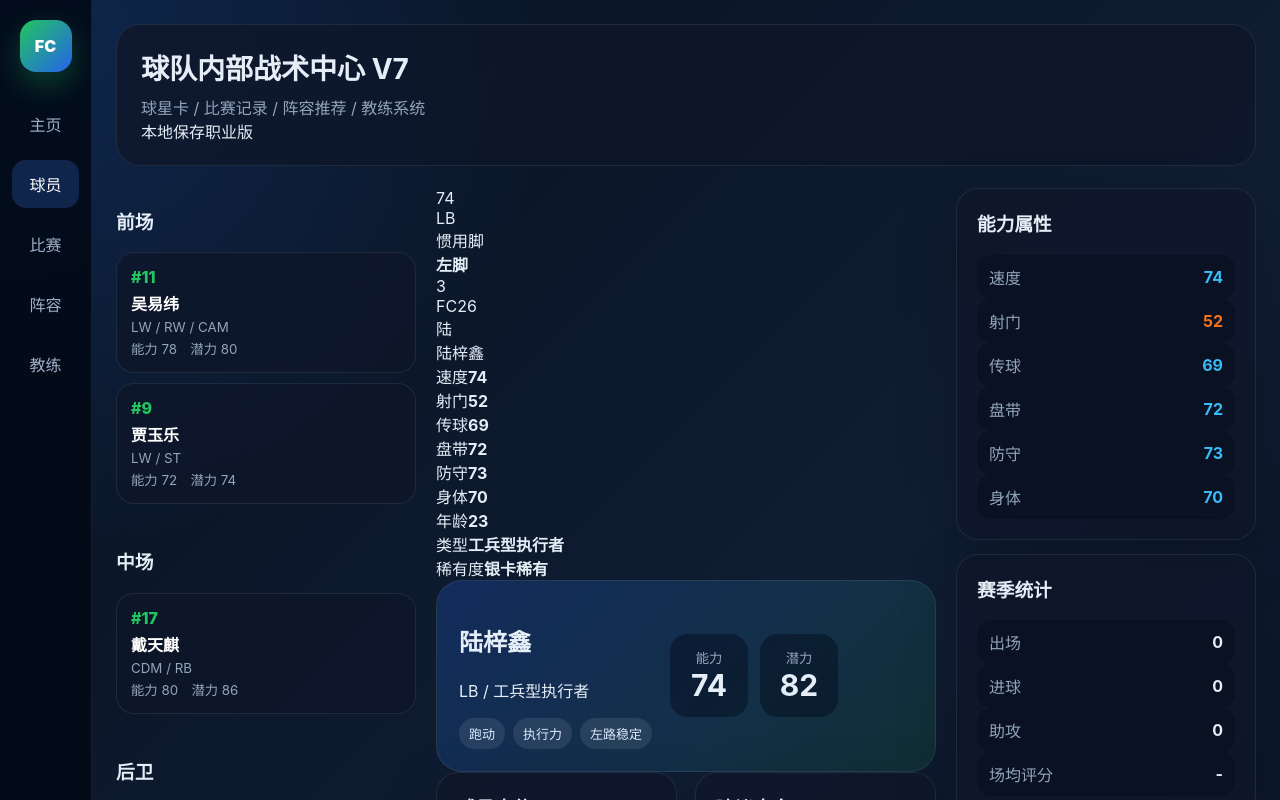
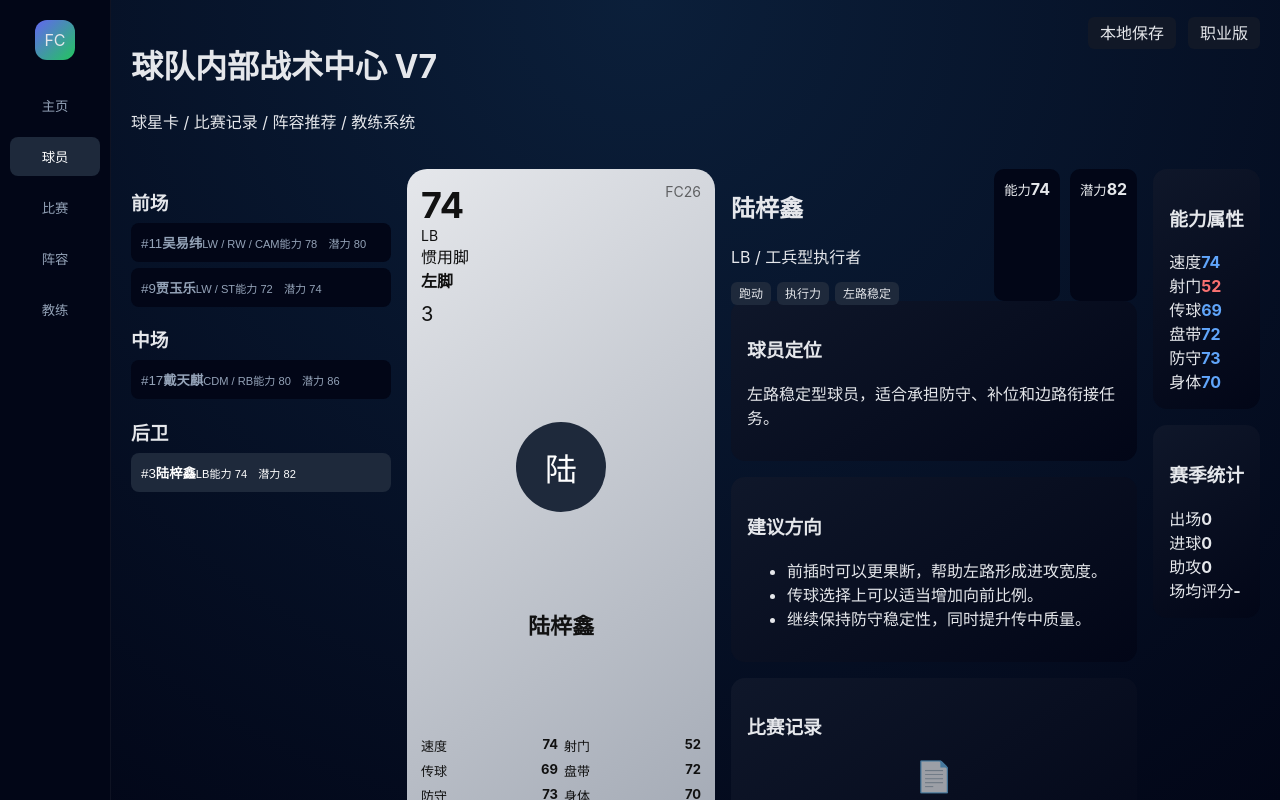
Before and after one commit to 3151918669-png/football, a React (Vite) app: page / in a window 1280 px wide. Shown: the top 800 px of the page. Built offline with nearby package versions, Linux system fonts and the light colour scheme.

Commit message:
Update styles.css

```diff
--- a/src/styles.css
+++ b/src/styles.css
@@ -1,477 +1,252 @@
-* {
-  box-sizing: border-box;
+/* ===== 基础 ===== */
+body {
+  margin: 0;
+  font-family: "Inter", "PingFang SC", sans-serif;
+  background: radial-gradient(circle at top, #0b1f3a, #020617);
+  color: #e5e7eb;
 }
 
-body {
-  margin: 0;
-  background: #07111f;
-  color: #e5edf7;
-  font-family: Inter, system-ui, -apple-system, BlinkMacSystemFont, "Segoe UI",
-    sans-serif;
-}
-
-button,
-input,
-textarea,
-select {
-  font: inherit;
-}
-
-button {
-  cursor: pointer;
-}
-
+/* ===== 布局 ===== */
 .fm-shell {
-  min-height: 100vh;
   display: flex;
-  background:
-    radial-gradient(circle at top left, rgba(41, 121, 255, 0.22), transparent 30%),
-    linear-gradient(135deg, #07111f 0%, #101d33 55%, #08111f 100%);
+  height: 100vh;
 }
 
 /* 左侧导航 */
 .fm-left-nav {
-  width: 92px;
-  padding: 20px 12px;
-  background: rgba(3, 10, 22, 0.88);
-  border-right: 1px solid rgba(255, 255, 255, 0.08);
+  width: 90px;
+  background: #020617;
+  border-right: 1px solid rgba(255,255,255,0.05);
   display: flex;
   flex-direction: column;
-  gap: 12px;
-  position: sticky;
-  top: 0;
-  height: 100vh;
+  align-items: center;
+  padding: 20px 10px;
 }
 
 .club-badge {
-  width: 52px;
-  height: 52px;
-  margin: 0 auto 16px;
-  border-radius: 16px;
-  background: linear-gradient(135deg, #22c55e, #2563eb);
-  display: grid;
-  place-items: center;
-  font-weight: 900;
-  color: white;
-  box-shadow: 0 12px 30px rgba(34, 197, 94, 0.28);
+  width: 40px;
+  height: 40px;
+  border-radius: 12px;
+  background: linear-gradient(135deg, #6366f1, #22c55e);
+  display: flex;
+  align-items: center;
+  justify-content: center;
+  margin-bottom: 20px;
 }
 
 .nav-item {
-  border: 0;
-  border-radius: 14px;
-  padding: 12px 8px;
-  color: #9fb0c7;
+  margin: 6px 0;
+  padding: 10px;
+  width: 100%;
   background: transparent;
-  transition: 0.2s;
+  border: none;
+  color: #94a3b8;
+  cursor: pointer;
 }
 
-.nav-item:hover,
 .nav-item.active {
+  background: #1e293b;
   color: white;
-  background: rgba(59, 130, 246, 0.22);
+  border-radius: 8px;
 }
 
 /* 主体 */
 .fm-main {
   flex: 1;
-  padding: 24px;
-  min-width: 0;
+  padding: 20px;
+  overflow-y: auto;
 }
 
+/* 顶部 */
 .fm-topbar {
-  margin-bottom: 22px;
-  padding: 22px 24px;
-  border-radius: 24px;
-  background: rgba(15, 23, 42, 0.76);
-  border: 1px solid rgba(255, 255, 255, 0.08);
+  display: flex;
+  justify-content: space-between;
+  margin-bottom: 20px;
 }
 
-.fm-topbar h1 {
-  margin: 0 0 8px;
-  font-size: 28px;
+.top-actions span {
+  margin-left: 12px;
+  padding: 6px 12px;
+  background: #111827;
+  border-radius: 6px;
 }
 
-.fm-topbar p,
-.muted {
-  margin: 0;
-  color: #93a4bb;
+/* ===== 卡片 ===== */
+.panel {
+  background: linear-gradient(145deg, #0f172a, #020617);
+  border-radius: 14px;
+  padding: 16px;
+  margin-bottom: 16px;
 }
 
-/* 通用面板 */
-.panel {
-  background: rgba(15, 23, 42, 0.84);
-  border: 1px solid rgba(255, 255, 255, 0.08);
-  border-radius: 22px;
-  padding: 20px;
-  box-shadow: 0 20px 60px rgba(0, 0, 0, 0.2);
-}
-
-.panel h2,
-.panel h3 {
-  margin-top: 0;
-}
-
-.wide {
+.panel.wide {
   grid-column: span 2;
 }
 
 .dashboard-grid {
   display: grid;
-  grid-template-columns: repeat(4, minmax(0, 1fr));
-  gap: 18px;
+  grid-template-columns: repeat(2, 1fr);
+  gap: 16px;
 }
 
-.info-card span {
-  color: #93a4bb;
+/* ===== 球员布局 ===== */
+.player-layout {
+  display: flex;
+  gap: 16px;
 }
 
-.info-card strong {
-  display: block;
-  margin-top: 10px;
-  font-size: 34px;
-  color: #fff;
+/* 左侧球员列表 */
+.player-list {
+  width: 260px;
 }
 
-/* 球员页布局 */
-.player-layout {
-  display: grid;
-  grid-template-columns: 300px minmax(0, 1fr) 300px;
-  gap: 20px;
+.player-group h3 {
+  margin-bottom: 8px;
 }
 
-.player-list,
-.right-analysis {
-  display: flex;
-  flex-direction: column;
-  gap: 14px;
+.player-row {
+  display: block;
+  width: 100%;
+  margin-bottom: 6px;
+  padding: 10px;
+  border-radius: 8px;
+  background: #020617;
+  border: none;
+  text-align: left;
+  color: #94a3b8;
 }
 
-.side-title {
-  color: #93a4bb;
-  font-size: 14px;
-  margin: 4px 0;
-}
-
-.search-input,
-input,
-textarea,
-select {
-  width: 100%;
-  border: 1px solid rgba(255, 255, 255, 0.1);
-  outline: none;
-  color: white;
-  background: rgba(2, 6, 23, 0.58);
-  border-radius: 14px;
-  padding: 12px 14px;
-}
-
-textarea {
-  min-height: 110px;
-  resize: vertical;
-  margin-top: 14px;
-}
-
-.filter-row,
-.compare-selects {
-  display: flex;
-  gap: 8px;
-  flex-wrap: wrap;
-}
-
-.filter-btn {
-  border: 0;
-  padding: 8px 12px;
-  border-radius: 999px;
-  background: rgba(148, 163, 184, 0.14);
-  color: #cbd5e1;
-}
-
-.filter-btn.active {
-  background: #2563eb;
+.player-row.active {
+  background: #1e293b;
   color: white;
 }
 
-.player-row {
-  width: 100%;
-  text-align: left;
-  margin-bottom: 10px;
-  padding: 14px;
-  border: 1px solid rgba(255, 255, 255, 0.08);
-  border-radius: 18px;
-  background: rgba(15, 23, 42, 0.78);
-  color: white;
-  display: grid;
-  gap: 4px;
-  transition: 0.18s;
+/* 中间 */
+.fm-player-page {
+  flex: 1;
 }
 
-.player-row:hover,
-.player-row.active {
-  border-color: rgba(34, 197, 94, 0.65);
-  background: rgba(34, 197, 94, 0.12);
-  transform: translateY(-1px);
+.v7-player-grid {
+  display: flex;
+  gap: 16px;
 }
 
-.player-row span {
-  color: #22c55e;
-  font-weight: 800;
+/* ===== 球星卡 ===== */
+.star-card {
+  width: 280px;
+  background: linear-gradient(145deg, #e5e7eb, #9ca3af);
+  border-radius: 20px;
+  padding: 14px;
+  color: #111;
+  display: flex;
+  flex-direction: column;
+  justify-content: space-between;
 }
 
-.player-row small {
-  color: #93a4bb;
+/* 顶部 */
+.card-top {
+  display: flex;
+  justify-content: space-between;
 }
 
-/* 球员头部 */
-.player-hero {
-  display: grid;
-  grid-template-columns: auto 1fr auto;
-  gap: 18px;
-  align-items: center;
-  padding: 22px;
-  border-radius: 26px;
-  background: linear-gradient(135deg, rgba(37, 99, 235, 0.25), rgba(34, 197, 94, 0.12));
-  border: 1px solid rgba(255, 255, 255, 0.08);
+.card-rating {
+  font-size: 36px;
+  font-weight: bold;
 }
 
-.number-card {
-  width: 86px;
-  height: 100px;
-  border-radius: 22px;
-  background: linear-gradient(180deg, #2563eb, #22c55e);
-  display: grid;
-  place-items: center;
-  box-shadow: 0 18px 45px rgba(37, 99, 235, 0.28);
+.card-position {
+  font-size: 14px;
 }
 
-.number-card.small {
-  width: 64px;
-  height: 72px;
+.card-number {
+  margin-top: 10px;
+  font-size: 20px;
 }
 
-.number-card span {
-  font-size: 38px;
-  font-weight: 900;
+.card-brand {
+  font-size: 14px;
+  opacity: 0.6;
 }
 
-.hero-info h2 {
-  margin: 0 0 8px;
-  font-size: 30px;
+/* 头像 */
+.card-avatar {
+  display: flex;
+  justify-content: center;
+  margin: 10px 0;
 }
 
-.hero-info p {
-  margin: 0 0 12px;
-  color: #cbd5e1;
+.avatar-placeholder {
+  width: 90px;
+  height: 90px;
+  background: #1e293b;
+  border-radius: 50%;
+  color: white;
+  font-size: 32px;
+  display: flex;
+  align-items: center;
+  justify-content: center;
 }
 
-.meta-row,
-.tag-row {
-  display: flex;
-  flex-wrap: wrap;
-  gap: 8px;
+/* 名字 */
+.card-name {
+  text-align: center;
+  font-size: 22px;
+  font-weight: bold;
+  margin-bottom: 10px;
 }
 
-.meta-row span,
-.tag-row span {
-  padding: 6px 10px;
-  border-radius: 999px;
-  background: rgba(255, 255, 255, 0.09);
-  color: #dbeafe;
+/* 属性 */
+.card-stats {
+  display: grid;
+  grid-template-columns: repeat(2, 1fr);
+  gap: 6px;
   font-size: 13px;
 }
 
-.tag-row.vertical {
-  align-items: flex-start;
+.card-stats div {
+  display: flex;
+  justify-content: space-between;
+}
+
+/* 底部 */
+.card-bottom {
+  margin-top: 10px;
+  display: flex;
+  justify-content: space-between;
+  font-size: 12px;
+}
+
+/* ===== 详情区 ===== */
+.v7-detail {
+  flex: 1;
+}
+
+.player-hero {
+  display: flex;
+  justify-content: space-between;
+}
+
+.tag-row span {
+  background: #1e293b;
+  padding: 4px 8px;
+  border-radius: 6px;
+  margin-right: 6px;
+  font-size: 12px;
 }
 
 .ability-box {
   display: flex;
-  gap: 12px;
+  gap: 10px;
 }
 
 .ability-box div {
-  min-width: 78px;
-  padding: 14px;
-  border-radius: 18px;
-  background: rgba(2, 6, 23, 0.42);
+  background: #020617;
+  padding: 10px;
+  border-radius: 10px;
   text-align: center;
 }
 
-.ability-box small {
-  display: block;
-  color: #93a4bb;
-}
-
-.ability-box strong {
-  font-size: 30px;
-}
-
-/* tabs */
-.fm-tabs {
-  display: flex;
-  gap: 10px;
-  margin: 18px 0;
-}
-
-.fm-tabs span {
-  padding: 9px 14px;
-  border-radius: 999px;
-  color: #93a4bb;
-  background: rgba(148, 163, 184, 0.1);
-}
-
-.fm-tabs .active {
-  color: white;
-  background: #2563eb;
-}
-
-.fm-content-grid {
-  display: grid;
-  grid-template-columns: repeat(2, minmax(0, 1fr));
-  gap: 18px;
-}
-
-.positive-list li,
-.panel li {
-  margin-bottom: 8px;
-  color: #dbeafe;
-}
-
-/* 球场 */
-.pitch-map {
-  position: relative;
-  overflow: hidden;
-  border-radius: 20px;
-  background:
-    linear-gradient(90deg, rgba(22, 163, 74, 0.95), rgba(21, 128, 61, 0.95)),
-    repeating-linear-gradient(90deg, transparent 0 14%, rgba(255, 255, 255, 0.06) 14% 16%);
-  border: 2px solid rgba(255, 255, 255, 0.28);
-}
-
-.pitch-map.large {
-  height: 260px;
-}
-
-.pitch-map.mini {
-  height: 150px;
-  margin-bottom: 14px;
-}
-
-.pitch-line.half {
-  position: absolute;
-  left: 50%;
-  top: 0;
-  width: 2px;
-  height: 100%;
-  background: rgba(255, 255, 255, 0.4);
-}
-
-.pitch-circle {
-  position: absolute;
-  left: 50%;
-  top: 50%;
-  width: 72px;
-  height: 72px;
-  border: 2px solid rgba(255, 255, 255, 0.38);
-  border-radius: 50%;
-  transform: translate(-50%, -50%);
-}
-
-.box {
-  position: absolute;
-  top: 28%;
-  width: 16%;
-  height: 44%;
-  border: 2px solid rgba(255, 255, 255, 0.38);
-}
-
-.box.left {
-  left: 0;
-  border-left: 0;
-}
-
-.box.right {
-  right: 0;
-  border-right: 0;
-}
-
-.pitch-dot {
-  position: absolute;
-  width: 18px;
-  height: 18px;
-  border-radius: 999px;
-  transform: translate(-50%, -50%);
-}
-
-.pitch-dot.main {
-  background: #facc15;
-  box-shadow: 0 0 0 7px rgba(250, 204, 21, 0.22);
-}
-
-.pitch-dot.secondary {
-  background: #38bdf8;
-}
-
-.pitch-dot.dark {
-  background: rgba(15, 23, 42, 0.45);
-}
-
-/* 表格与表单 */
-.basic-table {
-  display: grid;
-  grid-template-columns: repeat(2, 1fr);
-  gap: 12px;
-}
-
-.basic-table div,
-.attr-row,
-.position-row,
-.season-row,
-.rank-row,
-.compare-attr-row {
-  display: flex;
-  align-items: center;
-  justify-content: space-between;
-  gap: 12px;
-  padding: 10px 12px;
-  border-radius: 14px;
-  background: rgba(2, 6, 23, 0.34);
-}
-
-.basic-table span,
-.attr-row span,
-.position-row span,
-.season-row span {
-  color: #93a4bb;
-}
-
-.elite {
-  color: #22c55e;
-}
-
-.good {
-  color: #38bdf8;
-}
-
-.weak {
-  color: #f97316;
-}
-
-.form-grid {
-  display: grid;
-  grid-template-columns: repeat(5, 1fr);
-  gap: 12px;
-}
-
-.primary-btn {
-  margin-top: 14px;
-  border: 0;
-  border-radius: 14px;
-  padding: 12px 18px;
-  color: white;
-  background: linear-gradient(135deg, #2563eb, #16a34a);
-  font-weight: 800;
-}
-
+/* ===== 表格 ===== */
 .table-wrap {
   overflow-x: auto;
 }
@@ -479,147 +254,55 @@ textarea {
 table {
   width: 100%;
   border-collapse: collapse;
-  min-width: 620px;
 }
 
-th,
-td {
-  padding: 12px;
-  border-bottom: 1px solid rgba(255, 255, 255, 0.08);
-  text-align: left;
-}
-
-th {
-  color: #93a4bb;
-}
-
-.empty-match {
-  padding: 20px;
-  border-radius: 18px;
-  background: rgba(2, 6, 23, 0.32);
-  color: #93a4bb;
-}
-
-/* 对比页 */
-.compare-page,
-.match-page {
-  display: grid;
-  gap: 18px;
-}
-
-.compare-grid {
-  display: grid;
-  grid-template-columns: repeat(2, minmax(0, 1fr));
-  gap: 18px;
-}
-
-.compare-card h3 {
-  margin-bottom: 4px;
-}
-
-.compare-card p {
-  color: #93a4bb;
-}
-
-.compare-attr-row {
-  display: grid;
-  grid-template-columns: 1fr 50px 1fr 50px 1fr;
+th, td {
+  padding: 8px;
+  border-bottom: 1px solid #1e293b;
   text-align: center;
 }
 
-.compare-attr-row strong {
-  color: #dbeafe;
+/* ===== 表单 ===== */
+.form-grid {
+  display: grid;
+  grid-template-columns: repeat(2, 1fr);
+  gap: 10px;
 }
 
-/* 移动端适配 */
-@media (max-width: 1180px) {
-  .player-layout {
-    grid-template-columns: 260px 1fr;
-  }
-
-  .right-analysis {
-    grid-column: span 2;
-    display: grid;
-    grid-template-columns: repeat(3, 1fr);
-  }
-
-  .dashboard-grid {
-    grid-template-columns: repeat(2, 1fr);
-  }
-
-  .form-grid {
-    grid-template-columns: repeat(2, 1fr);
-  }
+input, textarea {
+  background: #020617;
+  border: 1px solid #1e293b;
+  color: white;
+  padding: 8px;
+  border-radius: 6px;
 }
 
-@media (max-width: 760px) {
-  .fm-shell {
-    display: block;
-  }
+textarea {
+  margin-top: 10px;
+  width: 100%;
+}
 
-  .fm-left-nav {
-    width: 100%;
-    height: auto;
-    position: sticky;
-    top: 0;
-    z-index: 20;
-    flex-direction: row;
-    overflow-x: auto;
-    padding: 10px;
-  }
+.primary-btn {
+  margin-top: 10px;
+  padding: 10px;
+  background: linear-gradient(135deg, #6366f1, #22c55e);
+  border: none;
+  border-radius: 8px;
+  color: white;
+  cursor: pointer;
+}
 
-  .club-badge {
-    display: none;
-  }
+/* ===== 属性颜色 ===== */
+.elite { color: #22c55e; }
+.good { color: #60a5fa; }
+.weak { color: #f87171; }
 
-  .nav-item {
-    white-space: nowrap;
-    min-width: max-content;
-  }
+/* ===== 空状态 ===== */
+.empty-match {
+  text-align: center;
+  opacity: 0.6;
+}
 
-  .fm-main {
-    padding: 14px;
-  }
-
-  .fm-topbar h1 {
-    font-size: 22px;
-  }
-
-  .player-layout,
-  .fm-content-grid,
-  .compare-grid,
-  .dashboard-grid {
-    grid-template-columns: 1fr;
-  }
-
-  .right-analysis {
-    grid-column: auto;
-    display: grid;
-    grid-template-columns: 1fr;
-  }
-
-  .wide {
-    grid-column: auto;
-  }
-
-  .player-hero {
-    grid-template-columns: 1fr;
-  }
-
-  .ability-box {
-    justify-content: space-between;
-  }
-
-  .form-grid {
-    grid-template-columns: 1fr;
-  }
-
-  .basic-table {
-    grid-template-columns: 1fr;
-  }
-
-  .compare-attr-row {
-    grid-template-columns: 1fr;
-    gap: 6px;
-  }
+.empty-icon {
+  font-size: 30px;
 }
```
